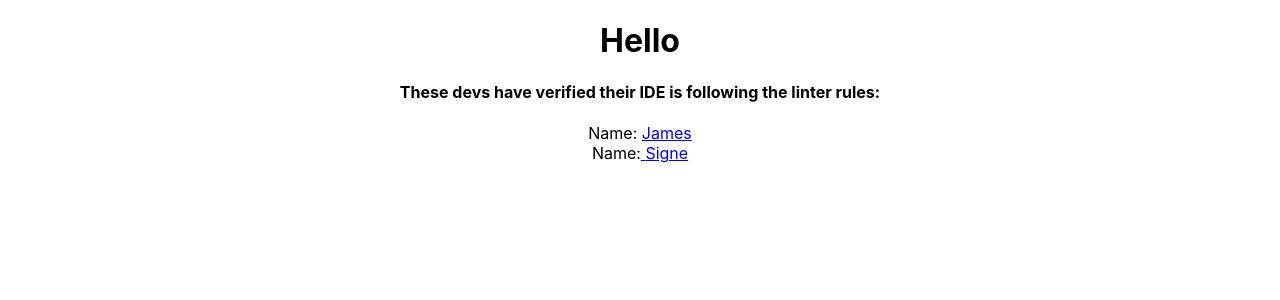
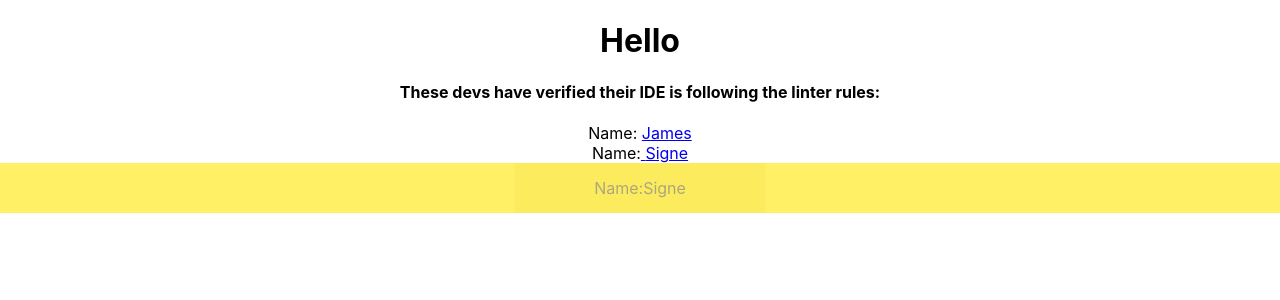
Before and after one commit to NorimaConsulting/training-and-onboarding, a React (Vite) app in the folder webapp/: page /created_by in a window 1280 px wide. Shown: the top 300 px of the page. Built offline with nearby package versions, Linux system fonts and the light colour scheme.

Commit message:
add css to SpinButton

```diff
--- a/webapp/src/App.tsx
+++ b/webapp/src/App.tsx
@@ -8,6 +8,7 @@ import ReactDefaultApp from './ReactDefaultApp';
  * This is the main App component. If this starts getting too big, remember to refactor and nest things!
  * @returns
  */
+
 function App() {
   return (
     <div className="App">
--- /dev/null
+++ b/webapp/src/components/atoms/SpinButton/SpinButton.css
@@ -0,0 +1,62 @@
+.spin-button__box {
+  display: flex;
+  justify-content: center;
+  align-items: center;
+  background-color: #fff066;
+}
+.btn {
+  line-height: 50px;
+  height: 50px;
+  text-align: center;
+  width: 250px;
+  cursor: pointer;
+}
+
+.spin-button {
+  color: rgba(150, 147, 147, 0.836);
+  transition: all 0.3s;
+  position: relative;
+}
+.spin-button span {
+  transition: all 0.3s;
+}
+.spin-button::before {
+  content: '';
+  position: absolute;
+  bottom: 0;
+  left: 0;
+  width: 100%;
+  height: 100%;
+  z-index: 1;
+  opacity: 0;
+  transition: all 0.3s;
+  border-top-width: 1px;
+  border-bottom-width: 1px;
+  border-top-style: solid;
+  border-bottom-style: solid;
+  border-top-color: rgba(107, 98, 98, 0.349);
+  border-bottom-color: rgba(107, 98, 98, 0.349);
+  transform: scale(0.1, 1);
+}
+.spin-button:hover span {
+  letter-spacing: 2px;
+}
+.spin-button:hover::before {
+  opacity: 1;
+  transform: scale(1, 1);
+}
+.spin-button::after {
+  content: '';
+  position: absolute;
+  bottom: 0;
+  left: 0;
+  width: 100%;
+  height: 100%;
+  z-index: 1;
+  transition: all 0.3s;
+  background-color: rgba(223, 192, 13, 0.1);
+}
+.spin-button:hover::after {
+  opacity: 0;
+  transform: scale(0.1, 1);
+}
--- /dev/null
+++ b/webapp/src/components/atoms/SpinButton/SpinButton.tsx
@@ -0,0 +1,13 @@
+import './SpinButton.css';
+
+const SpinButton: React.FC<{ name: string | undefined }> = ({ name }) => {
+  return (
+    <div className="spin-button__box">
+      <div className="spin-button btn">
+        <span className="spin-button__content">Name:{name}</span>
+      </div>
+    </div>
+  );
+};
+
+export default SpinButton;
--- a/webapp/src/linterChecks/Signe.tsx
+++ b/webapp/src/linterChecks/Signe.tsx
@@ -1,4 +1,5 @@
 import React from 'react';
+import SpinButton from '../components/atoms/SpinButton/SpinButton';
 import { Link } from 'react-router-dom';
 export interface DevProps {
   developer?: {
@@ -31,6 +32,7 @@ export default function DeveloperName(props: DevProps) {
           {' '}
           {props.developer?.name}
         </Link>
+        <SpinButton name={props.developer?.name} />
       </span>
     </div>
   );
```
